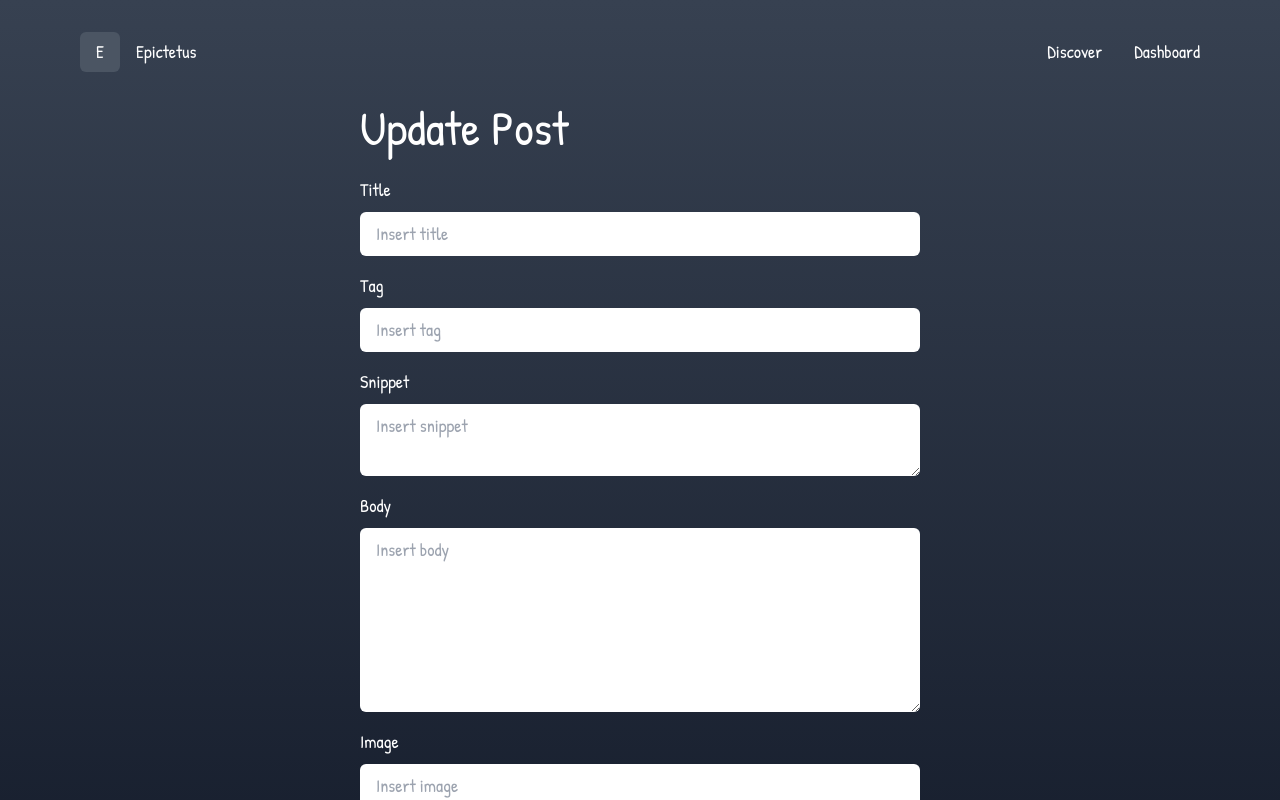
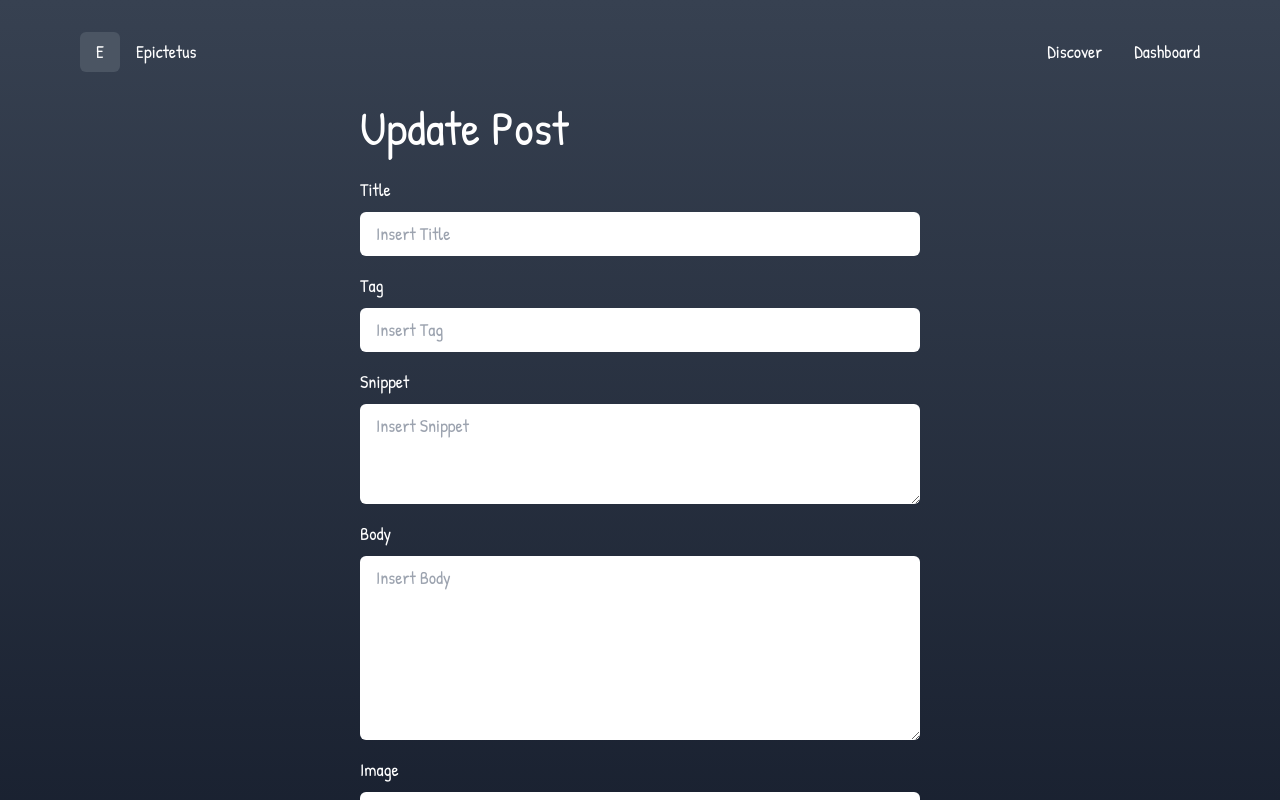
Before and after one commit to muhammadgata01/hackday-week, a React (Vite) app in the folder client/: page /update/1 in a window 1280 px wide. Shown: the top 800 px of the page. Built offline with nearby package versions, Linux system fonts and the light colour scheme; no server answers.

Commit message:
add input and text area components

```diff
--- a/client/src/Components/Button/Button.jsx
+++ b/client/src/Components/Button/Button.jsx
@@ -5,7 +5,7 @@ const Button = ({ children, type = 'button', color, eventAction = null }) => {
     <button
       type={type}
       className={`${color} rounded-md px-4 py-2`}
-      onClick={() => eventAction()}>
+      onClick={eventAction}>
       {children}
     </button>
   );
--- /dev/null
+++ b/client/src/Components/Input/Input.jsx
@@ -0,0 +1,19 @@
+import React from 'react';
+
+const Input = ({ valueLabel, valueInput, onInputChange }) => {
+  return (
+    <div className="grid gap-2 mb-4">
+      <label htmlFor={valueLabel}>{valueLabel}</label>
+      <input
+        type="text"
+        id={valueLabel}
+        className="input-style"
+        placeholder={`Insert ${valueLabel}`}
+        value={valueInput}
+        onChange={onInputChange}
+      />
+    </div>
+  );
+};
+
+export default Input;
--- /dev/null
+++ b/client/src/Components/Textarea/Textarea.jsx
@@ -0,0 +1,23 @@
+import React from 'react';
+
+const Textarea = ({
+  valueLabel,
+  valueRow,
+  valueTextarea,
+  onTextareaChange,
+}) => {
+  return (
+    <div className="grid gap-2 mb-4">
+      <label htmlFor={valueLabel}>{valueLabel}</label>
+      <textarea
+        id={valueLabel}
+        rows={valueRow}
+        className="input-style"
+        placeholder={`Insert ${valueLabel}`}
+        value={valueTextarea}
+        onChange={onTextareaChange}></textarea>
+    </div>
+  );
+};
+
+export default Textarea;
--- a/client/src/Pages/Create/index.jsx
+++ b/client/src/Pages/Create/index.jsx
@@ -7,27 +7,33 @@ import { baseUrl } from '../../Services/Constants';
 
 // Import from Components folder
 import Button from '../../Components/Button/Button';
+import Input from '../../Components/Input/Input';
+import Textarea from '../../Components/Textarea/Textarea';
 
 const Create = () => {
   const navigate = useNavigate();
 
-  const [title, setTitle] = useState('');
-  const [tag, setTag] = useState('');
-  const [snippet, setSnippet] = useState('');
-  const [body, setBody] = useState('');
-  const [image, setImage] = useState('');
+  const [form, setForm] = useState({
+    title: '',
+    tag: '',
+    snippet: '',
+    body: '',
+    image: '',
+  });
 
   const handleSubmit = e => {
     e.preventDefault();
-    const postPost = { title, tag, snippet, body, image };
 
-    axios.post(`${baseUrl}/posts`, postPost).then(() => {
+    axios.post(`${baseUrl}/posts`, form).then(() => {
       alert('Added successful');
-      setTitle('');
-      setTag('');
-      setSnippet('');
-      setBody('');
-      setImage('');
+      setForm({
+        title: '',
+        tag: '',
+        snippet: '',
+        body: '',
+        image: '',
+      });
+
       navigate('/dashboard');
     });
   };
@@ -37,59 +43,40 @@ const Create = () => {
       <div className="w-10/12 lg:w-6/12">
         <h1 className="mb-6">Create Post</h1>
         <form onSubmit={handleSubmit}>
-          <div className="grid gap-2 mb-4">
-            <label htmlFor="title">Title</label>
-            <input
-              type="text"
-              id="title"
-              className="input-style"
-              placeholder="Insert title"
-              value={title}
-              onChange={e => setTitle(e.target.value)}
-            />
-          </div>
-          <div className="grid gap-2 mb-4">
-            <label htmlFor="tag">Tag</label>
-            <input
-              type="text"
-              id="tag"
-              className="input-style"
-              placeholder="Insert tag"
-              value={tag}
-              onChange={e => setTag(e.target.value)}
-            />
-          </div>
-          <div className="grid gap-2 mb-4">
-            <label htmlFor="snippet">Snippet</label>
-            <textarea
-              id="snippet"
-              rows="2"
-              className="input-style"
-              placeholder="Insert snippet"
-              value={snippet}
-              onChange={e => setSnippet(e.target.value)}></textarea>
-          </div>
-          <div className="grid gap-2 mb-4">
-            <label htmlFor="body">Body</label>
-            <textarea
-              id="body"
-              rows="6"
-              className="input-style"
-              placeholder="Insert body"
-              value={body}
-              onChange={e => setBody(e.target.value)}></textarea>
-          </div>
-          <div className="grid gap-2 mb-4">
-            <label htmlFor="image">Image</label>
-            <input
-              type="text"
-              id="image"
-              className="input-style"
-              placeholder="Insert image"
-              value={image}
-              onChange={e => setImage(e.target.value)}
-            />
-          </div>
+          <Input
+            valueLabel="Title"
+            valueInput={form.title}
+            onInputChange={e => setForm({ ...form, title: e.target.value })}
+          />
+
+          <Input
+            valueLabel="Tag"
+            valueInput={form.tag}
+            onInputChange={e => setForm({ ...form, tag: e.target.value })}
+          />
+
+          <Textarea
+            valueLabel="Snippet"
+            valueRow="3"
+            valueTextarea={form.snippet}
+            onTextareaChange={e =>
+              setForm({ ...form, snippet: e.target.value })
+            }
+          />
+
+          <Textarea
+            valueLabel="Body"
+            valueRow="6"
+            valueTextarea={form.body}
+            onTextareaChange={e => setForm({ ...form, body: e.target.value })}
+          />
+
+          <Input
+            valueLabel="Image"
+            valueInput={form.image}
+            onInputChange={e => setForm({ ...form, image: e.target.value })}
+          />
+
           <div className="flex gap-2">
             <Button type="submit" color="bg-emerald-500">
               Submit
--- a/client/src/Pages/Update/index.jsx
+++ b/client/src/Pages/Update/index.jsx
@@ -7,34 +7,38 @@ import { baseUrl } from '../../Services/Constants';
 
 // Import from Components folder
 import Button from '../../Components/Button/Button';
+import Input from '../../Components/Input/Input';
+import Textarea from '../../Components/Textarea/Textarea';
 
 const Update = () => {
   const navigate = useNavigate();
+  const params = useParams();
 
-  const [title, setTitle] = useState('');
-  const [tag, setTag] = useState('');
-  const [snippet, setSnippet] = useState('');
-  const [body, setBody] = useState('');
-  const [image, setImage] = useState('');
-
-  const params = useParams();
+  const [form, setForm] = useState({
+    title: '',
+    tag: '',
+    snippet: '',
+    body: '',
+    image: '',
+  });
 
   useEffect(() => {
     axios.get(`${baseUrl}/posts/${params.id}`).then(response => {
       const result = response.data;
-      setTitle(result.title);
-      setTag(result.tag);
-      setSnippet(result.snippet);
-      setBody(result.body);
-      setImage(result.image);
+      setForm({
+        title: result.title,
+        tag: result.tag,
+        snippet: result.snippet,
+        body: result.body,
+        image: result.image,
+      });
     });
   }, []);
 
   const handleSubmit = e => {
     e.preventDefault();
-    const postPost = { title, tag, snippet, body, image };
 
-    axios.put(`${baseUrl}/posts/${params.id}`, postPost).then(() => {
+    axios.put(`${baseUrl}/posts/${params.id}`, form).then(() => {
       alert('Update successful');
       navigate('/dashboard');
     });
@@ -45,59 +49,40 @@ const Update = () => {
       <div className="w-10/12 lg:w-6/12">
         <h1 className="mb-6">Update Post</h1>
         <form onSubmit={handleSubmit}>
-          <div className="grid gap-2 mb-4">
-            <label htmlFor="title">Title</label>
-            <input
-              type="text"
-              id="title"
-              className="input-style"
-              placeholder="Insert title"
-              value={title}
-              onChange={e => setTitle(e.target.value)}
-            />
-          </div>
-          <div className="grid gap-2 mb-4">
-            <label htmlFor="tag">Tag</label>
-            <input
-              type="text"
-              id="tag"
-              className="input-style"
-              placeholder="Insert tag"
-              value={tag}
-              onChange={e => setTag(e.target.value)}
-            />
-          </div>
-          <div className="grid gap-2 mb-4">
-            <label htmlFor="snippet">Snippet</label>
-            <textarea
-              id="snippet"
-              rows="2"
-              className="input-style"
-              placeholder="Insert snippet"
-              value={snippet}
-              onChange={e => setSnippet(e.target.value)}></textarea>
-          </div>
-          <div className="grid gap-2 mb-4">
-            <label htmlFor="body">Body</label>
-            <textarea
-              id="body"
-              rows="6"
-              className="input-style"
-              placeholder="Insert body"
-              value={body}
-              onChange={e => setBody(e.target.value)}></textarea>
-          </div>
-          <div className="grid gap-2 mb-4">
-            <label htmlFor="image">Image</label>
-            <input
-              type="text"
-              id="image"
-              className="input-style"
-              placeholder="Insert image"
-              value={image}
-              onChange={e => setImage(e.target.value)}
-            />
-          </div>
+          <Input
+            valueLabel="Title"
+            valueInput={form.title}
+            onInputChange={e => setForm({ ...form, title: e.target.value })}
+          />
+
+          <Input
+            valueLabel="Tag"
+            valueInput={form.tag}
+            onInputChange={e => setForm({ ...form, tag: e.target.value })}
+          />
+
+          <Textarea
+            valueLabel="Snippet"
+            valueRow="3"
+            valueTextarea={form.snippet}
+            onTextareaChange={e =>
+              setForm({ ...form, snippet: e.target.value })
+            }
+          />
+
+          <Textarea
+            valueLabel="Body"
+            valueRow="6"
+            valueTextarea={form.body}
+            onTextareaChange={e => setForm({ ...form, body: e.target.value })}
+          />
+
+          <Input
+            valueLabel="Image"
+            valueInput={form.image}
+            onInputChange={e => setForm({ ...form, image: e.target.value })}
+          />
+
           <div className="flex gap-2">
             <Button type="submit" color="bg-emerald-500">
               Submit
```
